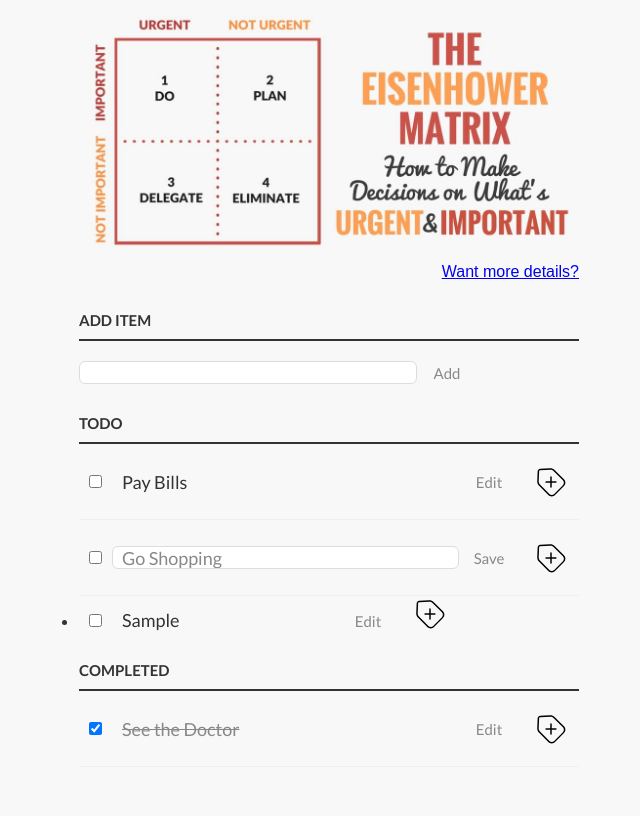
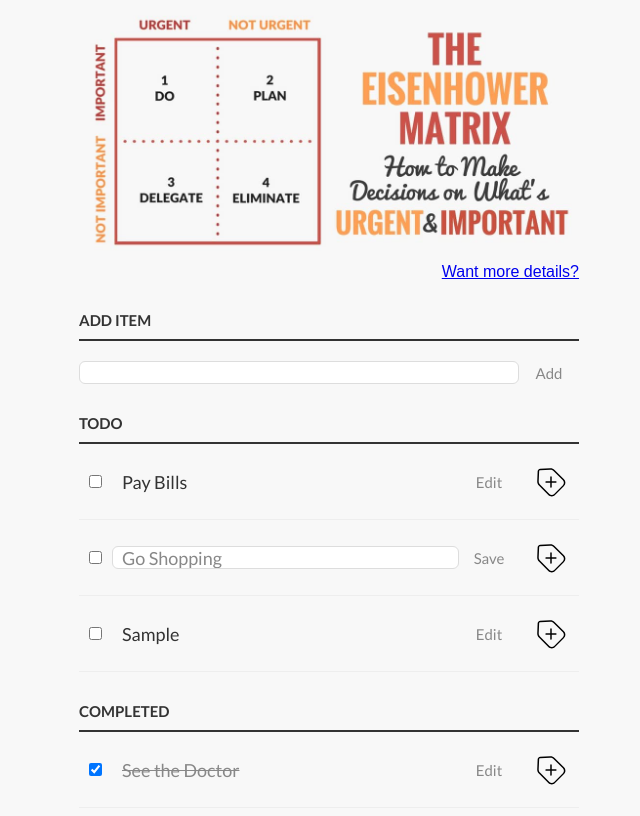
Before and after one commit to flinski/clean-code-s1e1, a plain HTML site: page index.html in a window 1280 px wide. Both pictures are taken after typing "Sample" into the empty fields and a click on the button "Add". Shown: the whole page, without its empty margins (311-951 px from the left). Drawn offline with Linux system fonts and the light colour scheme.

Commit message:
fix(no-rule): add styles and js to match the layout.

```diff
--- a/app.js
+++ b/app.js
@@ -32,6 +32,8 @@ var createNewTaskElement=function(taskString){
     var deleteButton=document.createElement("button");//delete button
     var deleteButtonImg=document.createElement("img");//delete button image
 
+    listItem.className='list__item';
+
     label.innerText=taskString;
     label.className='list__item-label';
 
@@ -47,6 +49,7 @@ var createNewTaskElement=function(taskString){
     deleteButton.className="list__item-btn btn btn_delete";
     deleteButtonImg.src='./remove.svg';
 		deleteButtonImg.classList = "btn__image"
+		deleteButtonImg.alt = "remove button"
     deleteButton.appendChild(deleteButtonImg);
 
 
--- a/style.css
+++ b/style.css
@@ -47,6 +47,9 @@
 }
 .section__wrapper {
   display: flex;
+}
+.section__task {
+	flex: 1 0 auto;
 }
 .list {
   margin: 0;
@@ -105,9 +108,6 @@
   display: block;
   margin: 0 0 20px;
 }
-.section__task {
-  width: 318px;
-}
 
 /* Task list */
 .list__item {
```
